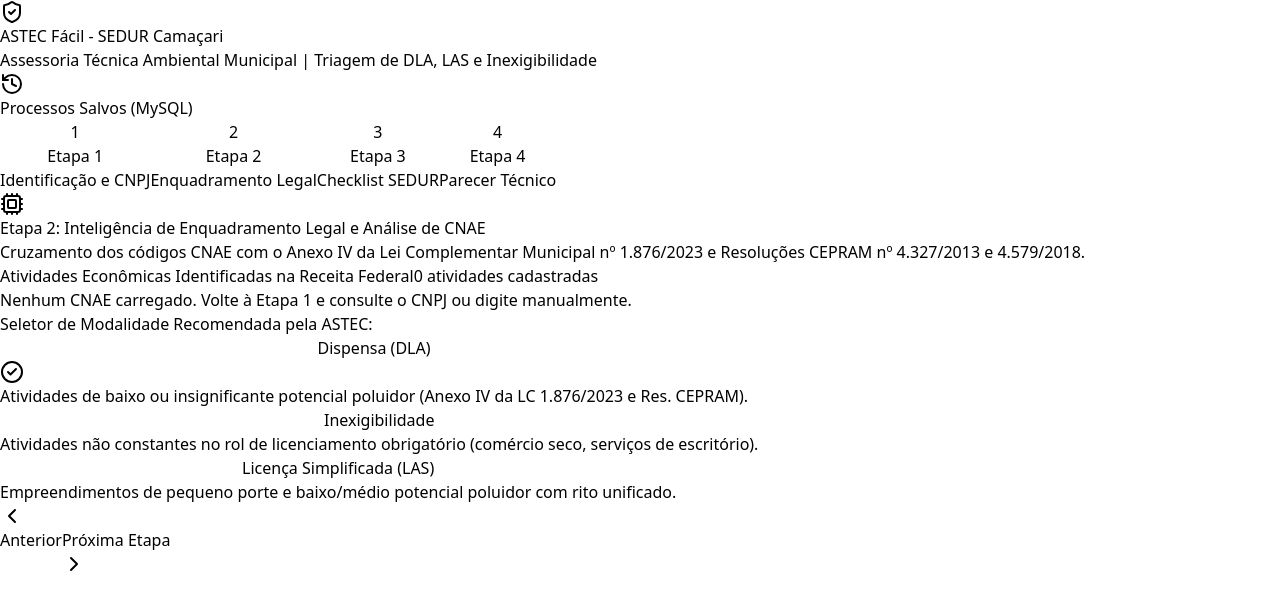
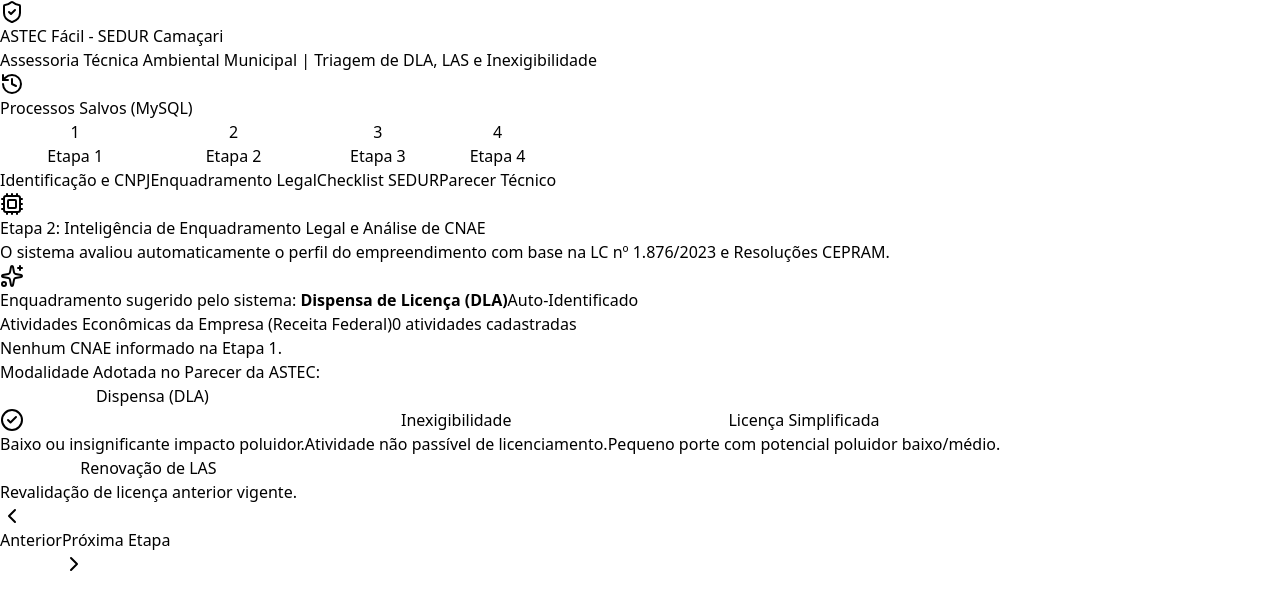
Before and after one commit to silvadiego2/AstecFacil, a React (Vite) app: page / in a window 1280 px wide. Both pictures are taken after a click on the button "Próxima Etapa". Shown: the top 610 px of the page. Built offline with nearby package versions, Linux system fonts and the light colour scheme.

Commit message:
Refactor Step2Enquadramento for automatic licensing
Updated the Step2Enquadramento component to include automatic licensing framework based on business activity type. Enhanced the user interface with new banners and improved logic for determining the recommended licensing modality.

```diff
--- a/src/components/Step2Enquadramento.tsx
+++ b/src/components/Step2Enquadramento.tsx
@@ -1,7 +1,7 @@
-import React, { useMemo } from 'react';
-import { ShieldAlert, CheckCircle2, AlertTriangle, Layers, Cpu, Store } from 'lucide-react';
+import React, { useMemo, useEffect } from 'react';
+import { ShieldAlert, CheckCircle2, AlertTriangle, Cpu, Store, RefreshCw, Sparkles } from 'lucide-react';
 import { ProcessoFormData, ModalidadeLicenca } from '../types';
-import { PALAVRAS_CHAVE_INDUSTRIA, FUNDAMENTACAO_LEGAL } from '../data/normativasCamacari';
+import { PALAVRAS_CHAVE_INDUSTRIA } from '../data/normativasCamacari';
 
 interface Step2Props {
   formData: ProcessoFormData;
@@ -9,7 +9,6 @@
 }
 
 export const Step2Enquadramento: React.FC<Step2Props> = ({ formData, setFormData }) => {
-  // Lista unificada de todos os CNAEs da empresa
   const todosCnaes = useMemo(() => {
     const lista = [];
     if (formData.cnae_principal?.descricao) {
@@ -21,17 +20,15 @@
     return lista;
   }, [formData.cnae_principal, formData.cnaes_secundarios]);
 
-  // Detector automático de CNAE fabril/industrial
   const cnaesIndustriais = useMemo(() => {
     return todosCnaes.filter(item => {
       const desc = item.descricao.toLowerCase();
-      return PALAVRAS_CHAVE_INDUSTRIA.some(kw => desc.includes(kw));
+      return PALAVRAS_CHAVE_INDUSTRIA.some((kw: string) => desc.includes(kw));
     });
   }, [todosCnaes]);
 
   const temAtividadeFabril = cnaesIndustriais.length > 0;
 
-  // Se todos forem comércio ou serviço de escritório
   const isApenasComercioSeco = useMemo(() => {
     if (todosCnaes.length === 0) return false;
     return todosCnaes.every(item => {
@@ -45,9 +42,28 @@
         desc.includes('escritório') ||
         desc.includes('consultoria') ||
         desc.includes('treinamento')
-      ) && !PALAVRAS_CHAVE_INDUSTRIA.some(kw => desc.includes(kw));
+      ) && !PALAVRAS_CHAVE_INDUSTRIA.some((kw: string) => desc.includes(kw));
     });
   }, [todosCnaes]);
+
+  // ENQUADRAMENTO AUTOMÁTICO INTELIGENTE
+  useEffect(() => {
+    if (formData.tipoSolicitacao === 'RENOVACAO') {
+      if (formData.modalidade !== 'RENOVACAO_LAS') {
+        setFormData(p => ({ ...p, modalidade: 'RENOVACAO_LAS', possui_atividade_industrial: temAtividadeFabril }));
+      }
+    } else if (temAtividadeFabril) {
+      // Se tiver indústria e não for renovação, o padrão seguro é LAS
+      if (formData.modalidade !== 'LAS' && formData.modalidade !== 'DISPENSA') {
+        setFormData(p => ({ ...p, modalidade: 'LAS', possui_atividade_industrial: true }));
+      }
+    } else if (isApenasComercioSeco) {
+      // Se for comércio puro, enquadra em Dispensa
+      if (formData.modalidade !== 'DISPENSA' && formData.modalidade !== 'INEXIGIBILIDADE') {
+        setFormData(p => ({ ...p, modalidade: 'DISPENSA', possui_atividade_industrial: false }));
+      }
+    }
+  }, [formData.tipoSolicitacao, temAtividadeFabril, isApenasComercioSeco]);
 
   const handleModalidadeSelect = (mod: ModalidadeLicenca) => {
     setFormData(prev => ({
@@ -65,12 +81,27 @@
           Etapa 2: Inteligência de Enquadramento Legal e Análise de CNAE
         </h2>
         <p className="text-sm text-slate-500 mt-1">
-          Cruzamento dos códigos CNAE com o Anexo IV da Lei Complementar Municipal nº 1.876/2023 e Resoluções CEPRAM nº 4.327/2013 e 4.579/2018.
+          O sistema avaliou automaticamente o perfil do empreendimento com base na LC nº 1.876/2023 e Resoluções CEPRAM.
         </p>
       </div>
 
-      {/* BANNER 1: Caso A - Comércio Seco / Atipicidade */}
-      {isApenasComercioSeco && (
+      {/* Badge de Indicação de Enquadramento Automático */}
+      <div className="p-3 bg-blue-50 border border-blue-200 rounded-xl flex items-center justify-between text-blue-900 text-xs">
+        <span className="flex items-center gap-2 font-medium">
+          <Sparkles className="w-4 h-4 text-blue-600" />
+          Enquadramento sugerido pelo sistema: <strong>{
+            formData.modalidade === 'RENOVACAO_LAS' ? 'Renovação de LAS' :
+            formData.modalidade === 'DISPENSA' ? 'Dispensa de Licença (DLA)' :
+            formData.modalidade === 'LAS' ? 'Licença Ambiental Simplificada (LAS)' : 'Inexigibilidade'
+          }</strong>
+        </span>
+        <span className="text-[11px] text-blue-600 bg-blue-100 px-2 py-0.5 rounded font-semibold">
+          Auto-Identificado
+        </span>
+      </div>
+
+      {/* BANNER 1: Comércio Seco */}
+      {isApenasComercioSeco && formData.tipoSolicitacao !== 'RENOVACAO' && (
         <div className="p-4 bg-emerald-50 border border-emerald-300 rounded-xl flex items-start gap-3">
           <Store className="w-6 h-6 text-emerald-600 flex-shrink-0 mt-0.5" />
           <div>
@@ -78,16 +109,13 @@
               Atipicidade Identificada (Comércio Seco / Serviços Administrativos)
             </h3>
             <p className="text-sm text-emerald-800 mt-1">
-              Todos os CNAEs informados correspondem a atividades estritamente comerciais ou administrativas, sem estocagem de produtos perigosos ou processamento químico/físico no galpão.
-            </p>
-            <p className="text-xs text-emerald-700 mt-2 font-medium">
-              Sugestão automática da ASTEC: <strong>Dispensa de Licença Ambiental (DLA)</strong> ou <strong>Declaração de Inexigibilidade</strong>.
+              Todos os CNAEs informados correspondem a atividades estritamente comerciais ou administrativas. Enquadramento padrão recomendado: <strong>Dispensa de Licença Ambiental (DLA)</strong>.
             </p>
           </div>
         </div>
       )}
 
-      {/* BANNER 2: Caso B - Alerta Vermelho (Atividade Industrial Detectada) */}
+      {/* BANNER 2: Alerta Vermelho de Atividade Industrial */}
       {temAtividadeFabril && formData.modalidade === 'DISPENSA' && (
         <div className="p-5 bg-rose-50 border-2 border-rose-400 rounded-xl flex items-start gap-3 shadow-sm">
           <ShieldAlert className="w-7 h-7 text-rose-600 flex-shrink-0 mt-0.5" />
@@ -113,34 +141,43 @@
         </div>
       )}
 
+      {/* BANNER 3: Renovação de LAS */}
+      {formData.tipoSolicitacao === 'RENOVACAO' && (
+        <div className="p-4 bg-amber-50 border border-amber-300 rounded-xl flex items-start gap-3">
+          <RefreshCw className="w-6 h-6 text-amber-600 flex-shrink-0 mt-0.5" />
+          <div>
+            <h3 className="font-semibold text-amber-900">
+              Processo de Renovação de Licença Ambiental Simplificada (RLAS)
+            </h3>
+            <p className="text-sm text-amber-800 mt-1">
+              Conforme o Art. 14 da LC nº 1.876/2023, a renovação deve verificar o histórico de cumprimento das condicionantes da licença anterior e atestar que não houve ampliação física ou alteração na linha operacional.
+            </p>
+          </div>
+        </div>
+      )}
+
       {/* Tabela de CNAEs Identificados */}
       <div className="bg-slate-50 border border-slate-200 rounded-xl p-4">
         <h3 className="text-sm font-bold text-slate-800 uppercase tracking-wider mb-3 flex items-center justify-between">
-          <span>Atividades Econômicas Identificadas na Receita Federal</span>
+          <span>Atividades Econômicas da Empresa (Receita Federal)</span>
           <span className="text-xs font-normal text-slate-500">{todosCnaes.length} atividades cadastradas</span>
         </h3>
 
         {todosCnaes.length === 0 ? (
-          <p className="text-sm text-slate-500 italic">
-            Nenhum CNAE carregado. Volte à Etapa 1 e consulte o CNPJ ou digite manualmente.
-          </p>
+          <p className="text-sm text-slate-500 italic">Nenhum CNAE informado na Etapa 1.</p>
         ) : (
-          <div className="space-y-2 max-h-56 overflow-y-auto pr-1">
+          <div className="space-y-2 max-h-52 overflow-y-auto pr-1">
             {todosCnaes.map((c, idx) => {
-              const isInd = PALAVRAS_CHAVE_INDUSTRIA.some(k => c.descricao.toLowerCase().includes(k));
+              const isInd = PALAVRAS_CHAVE_INDUSTRIA.some((k: string) => c.descricao.toLowerCase().includes(k));
               return (
                 <div
                   key={idx}
                   className={`p-2.5 rounded-lg border text-sm flex items-start justify-between gap-3 ${
-                    isInd
-                      ? 'bg-rose-50/70 border-rose-200 text-rose-900'
-                      : 'bg-white border-slate-200 text-slate-800'
+                    isInd ? 'bg-rose-50/70 border-rose-200 text-rose-900' : 'bg-white border-slate-200 text-slate-800'
                   }`}
                 >
                   <div>
-                    <span className="font-mono font-bold text-xs mr-2 text-slate-600">
-                      {c.codigo}
-                    </span>
+                    <span className="font-mono font-bold text-xs mr-2 text-slate-600">{c.codigo}</span>
                     <span className="font-medium">{c.descricao}</span>
                     {c.principal && (
                       <span className="ml-2 text-xs px-2 py-0.5 bg-slate-200 text-slate-700 rounded-full font-semibold">
@@ -160,12 +197,12 @@
         )}
       </div>
 
-      {/* Seletor Manual da Modalidade Final */}
+      {/* Seletor Manual com 4 Opções */}
       <div>
         <label className="block text-sm font-bold text-slate-800 mb-3">
-          Seletor de Modalidade Recomendada pela ASTEC:
+          Modalidade Adotada no Parecer da ASTEC:
         </label>
-        <div className="grid grid-cols-1 md:grid-cols-3 gap-4">
+        <div className="grid grid-cols-1 md:grid-cols-4 gap-3">
           <button
             type="button"
             onClick={() => handleModalidadeSelect('DISPENSA')}
@@ -175,13 +212,11 @@
                 : 'border-slate-200 hover:border-slate-300 bg-white text-slate-700'
             }`}
           >
-            <div className="flex items-center justify-between mb-2">
-              <span className="font-bold text-base">Dispensa (DLA)</span>
-              {formData.modalidade === 'DISPENSA' && <CheckCircle2 className="w-5 h-5 text-emerald-600" />}
+            <div className="flex items-center justify-between mb-1">
+              <span className="font-bold text-sm">Dispensa (DLA)</span>
+              {formData.modalidade === 'DISPENSA' && <CheckCircle2 className="w-4 h-4 text-emerald-600" />}
             </div>
-            <p className="text-xs text-slate-600 leading-relaxed">
-              Atividades de baixo ou insignificante potencial poluidor (Anexo IV da LC 1.876/2023 e Res. CEPRAM).
-            </p>
+            <p className="text-xs text-slate-600">Baixo ou insignificante impacto poluidor.</p>
           </button>
 
           <button
@@ -193,13 +228,11 @@
                 : 'border-slate-200 hover:border-slate-300 bg-white text-slate-700'
             }`}
           >
-            <div className="flex items-center justify-between mb-2">
-              <span className="font-bold text-base">Inexigibilidade</span>
-              {formData.modalidade === 'INEXIGIBILIDADE' && <CheckCircle2 className="w-5 h-5 text-blue-600" />}
+            <div className="flex items-center justify-between mb-1">
+              <span className="font-bold text-sm">Inexigibilidade</span>
+              {formData.modalidade === 'INEXIGIBILIDADE' && <CheckCircle2 className="w-4 h-4 text-blue-600" />}
             </div>
-            <p className="text-xs text-slate-600 leading-relaxed">
-              Atividades não constantes no rol de licenciamento obrigatório (comércio seco, serviços de escritório).
-            </p>
+            <p className="text-xs text-slate-600">Atividade não passível de licenciamento.</p>
           </button>
 
           <button
@@ -211,13 +244,27 @@
                 : 'border-slate-200 hover:border-slate-300 bg-white text-slate-700'
             }`}
           >
-            <div className="flex items-center justify-between mb-2">
-              <span className="font-bold text-base">Licença Simplificada (LAS)</span>
-              {formData.modalidade === 'LAS' && <CheckCircle2 className="w-5 h-5 text-amber-600" />}
+            <div className="flex items-center justify-between mb-1">
+              <span className="font-bold text-sm">Licença Simplificada</span>
+              {formData.modalidade === 'LAS' && <CheckCircle2 className="w-4 h-4 text-amber-600" />}
             </div>
-            <p className="text-xs text-slate-600 leading-relaxed">
-              Empreendimentos de pequeno porte e baixo/médio potencial poluidor com rito unificado.
-            </p>
+            <p className="text-xs text-slate-600">Pequeno porte com potencial poluidor baixo/médio.</p>
+          </button>
+
+          <button
+            type="button"
+            onClick={() => handleModalidadeSelect('RENOVACAO_LAS')}
+            className={`p-4 rounded-xl border-2 text-left transition ${
+              formData.modalidade === 'RENOVACAO_LAS'
+                ? 'border-purple-600 bg-purple-50 text-purple-950 ring-2 ring-purple-400'
+                : 'border-slate-200 hover:border-slate-300 bg-white text-slate-700'
+            }`}
+          >
+            <div className="flex items-center justify-between mb-1">
+              <span className="font-bold text-sm">Renovação de LAS</span>
+              {formData.modalidade === 'RENOVACAO_LAS' && <CheckCircle2 className="w-4 h-4 text-purple-600" />}
+            </div>
+            <p className="text-xs text-slate-600">Revalidação de licença anterior vigente.</p>
           </button>
         </div>
       </div>
```
